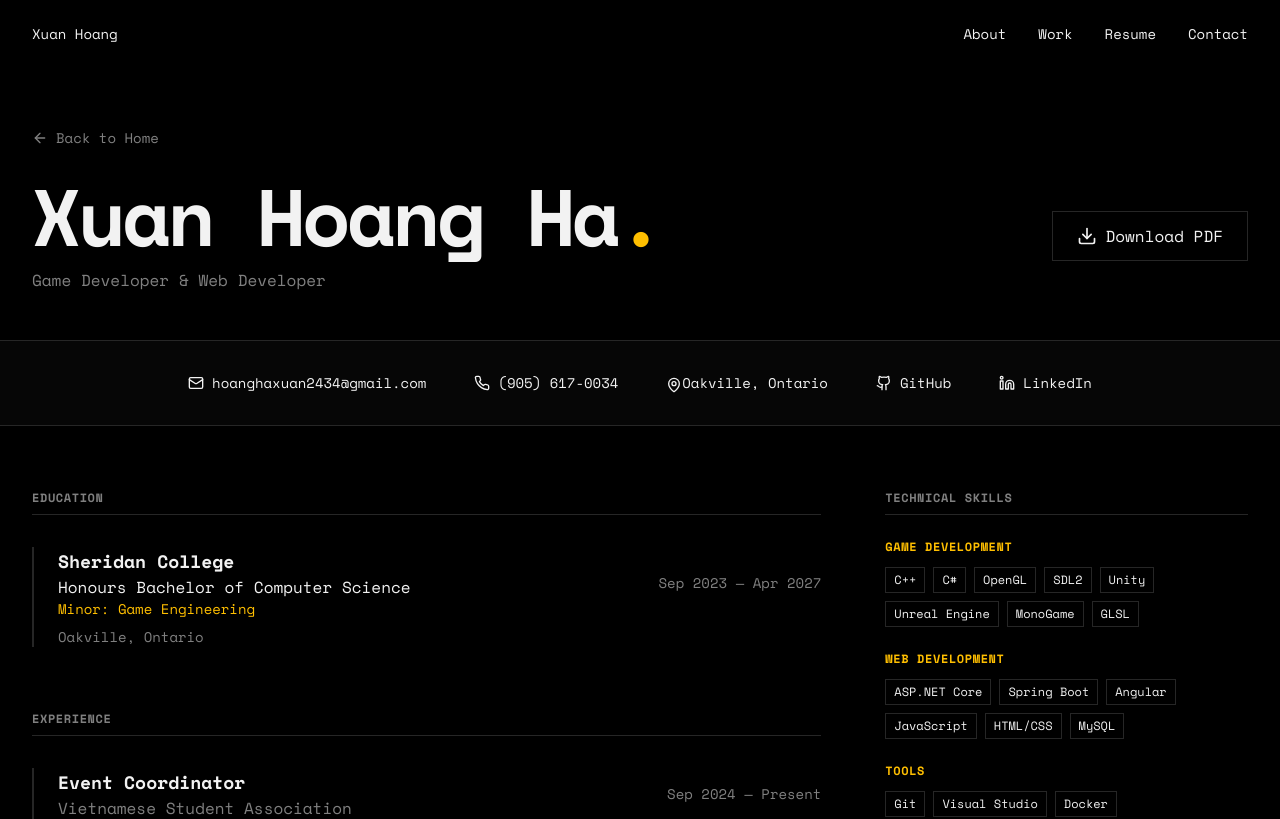
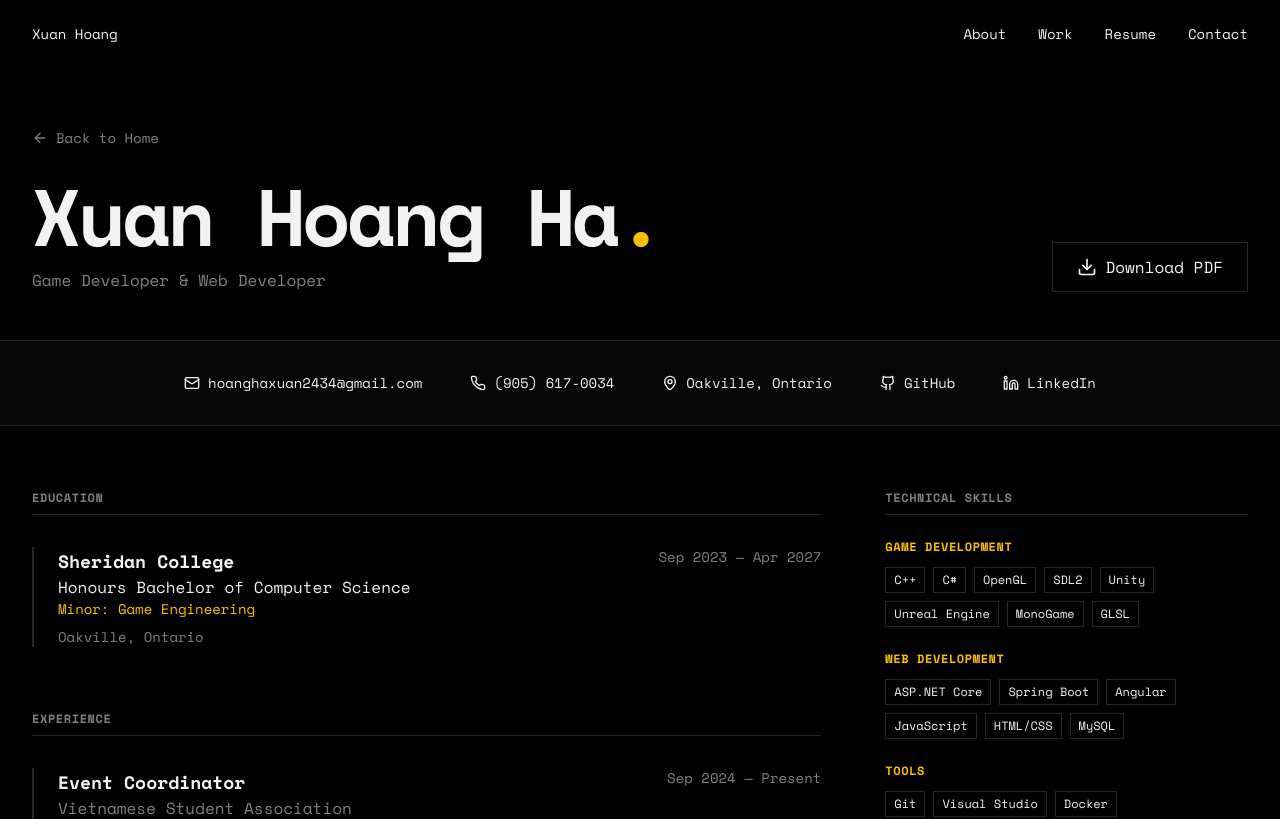
Before and after one commit to xuanhoang24/XuanHoangPage, a Next.js app: page /resume in a window 1280 px wide. Shown: the top 819 px of the page. Built offline with nearby package versions, Linux system fonts and the light colour scheme.

Commit message:
Update scoll button

```diff
--- a/app/globals.css
+++ b/app/globals.css
@@ -167,25 +167,19 @@ h1, h2, h3, h4, h5, h6 {
 .delay-400 { animation-delay: 400ms; }
 
 .inline-flex,
-a.inline-flex,
-.flex,
-a.flex {
+a.inline-flex {
   display: flex !important;
   flex-direction: row !important;
   align-items: center !important;
 }
 
 .inline-flex svg,
-a.inline-flex svg,
-.flex svg,
-a.flex svg {
+a.inline-flex svg {
   display: inline-block !important;
   flex-shrink: 0 !important;
 }
 
 .inline-flex span,
-a.inline-flex span,
-.flex span,
-a.flex span {
+a.inline-flex span {
   display: inline-block !important;
 }
```
